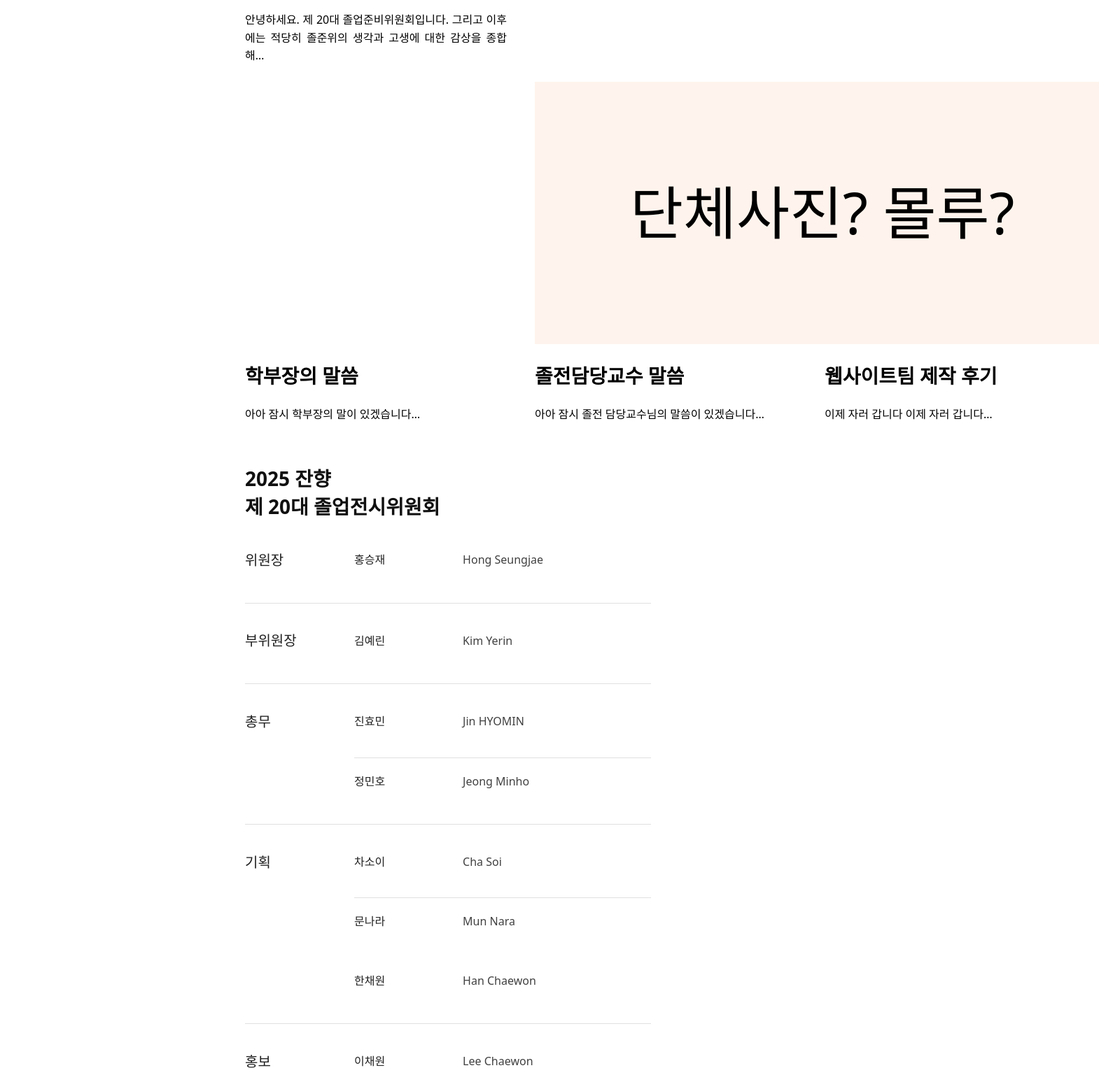
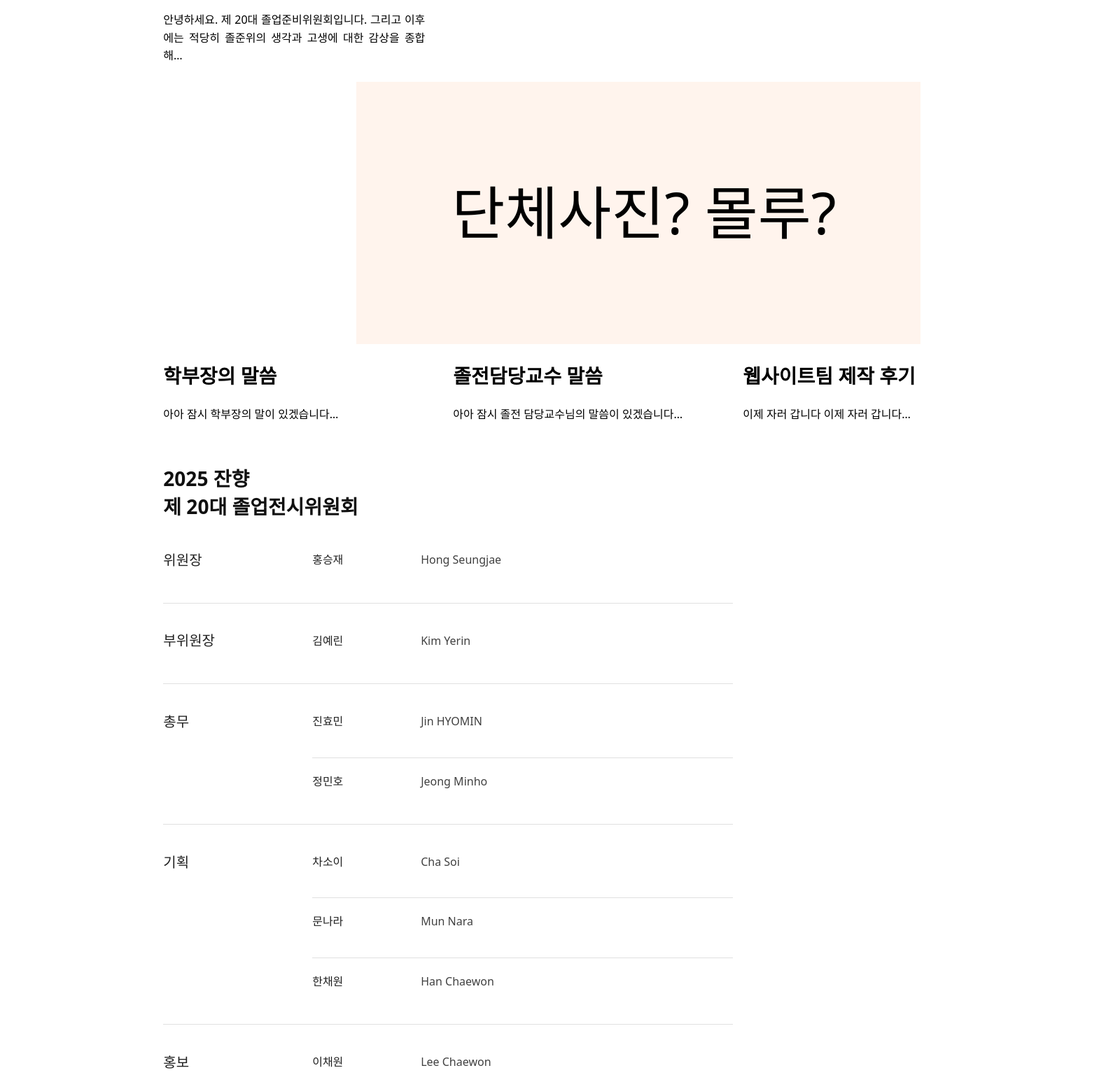
Before and after one commit to Suminseong/TU2025gradulate, a React (Vite) app in the folder 2025.gradulate/: page /credits in a window 1280 px wide. Shown: the part 343-1900 px from the top of the page at 70% size, 1570 px wide, since content can reach past the window. Built offline with nearby package versions, Linux system fonts and the light colour scheme.

Commit message:
크레딧 페이지 padding vw로 임시 대응 (노트북에서 깨져 보여서)

```diff
--- a/2025.gradulate/src/jsx/atom/WorkInfo.jsx
+++ b/2025.gradulate/src/jsx/atom/WorkInfo.jsx
@@ -161,7 +161,7 @@ export default function WorkInfo({
                     <div style={{ ...likeIconWrapperStyle }} onClick={() => { /* 좋아요 기능 추후 구현 */ }}>
                         <div style={{ ...likeIconAlignStyle }}>
                             <img style={{ ...likeIconStyle }} src="../icons/likeIcon(white).svg" alt="Like Icon" />
-                            <p style={{ ...likeCountStyle }}>256</p>
+                            <p style={{ ...likeCountStyle }}>0</p> { /* 좋아요 수 추후 데이터베이스 연결 */ }
                         </div>
                     </div>
                     <div style={{ ...pageDownIconWrapperStyle }} onClick={() => { window.scrollBy({ top: window.innerHeight, behavior: 'smooth' }); }}>
--- a/2025.gradulate/src/jsx/pages/Credits.jsx
+++ b/2025.gradulate/src/jsx/pages/Credits.jsx
@@ -4,11 +4,14 @@
 // 공통 타이포/레이아웃 수치
 const FONT = `'Pretendard', system-ui, -apple-system, Segoe UI, Roboto, Noto Sans KR, Arial, sans-serif`;
 const PAGE_SIDE = 350;
+// vw 단위 변경 계산
+const PAGE_SIDE_VW = `${(PAGE_SIDE / 1920) * 100}vw`;
+const PAGE_SIDE_VW_IMG = `${((PAGE_SIDE + 414) / 1920) * 100}vw`; // 이미지 포함 시
 
 function PageContainer({ children }) {
   return (
     <div style={{ position: 'relative', background: '#fff' }}>
-      <div style={{ paddingLeft: PAGE_SIDE, paddingRight: PAGE_SIDE }}>{children}</div>
+      <div style={{ paddingLeft: PAGE_SIDE_VW, paddingRight: PAGE_SIDE_VW }}>{children}</div>
     </div>
   );
 }
@@ -83,7 +86,7 @@ function HeroCard({ children }) {
         height: 375,
         background: '#FFF4ED',
         marginTop: 24,
-        marginLeft: PAGE_SIDE + 414, // 좌측 텍스트와 간격 맞추기(시안 비율에 준함)
+        marginLeft: PAGE_SIDE_VW_IMG, // 좌측 텍스트와 간격 맞추기(시안 비율에 준함)
         position: 'absolute',
       }}
     >
@@ -181,9 +184,14 @@ function CommitteeSection({ title, rows, last = false }) {
       </div>
 
       <div style={{ width: 900, display: 'flex', flexDirection: 'column' }}>
-        {rows.map((r, i) => (
-          <CommitteeRow key={r.ko + r.en + i} ko={r.ko} en={r.en} divider={i === 0 && rows.length > 1} />
-        ))}
+            {rows.map((r, i) => (
+              <CommitteeRow
+                key={r.ko + r.en + i}
+                ko={r.ko}
+                en={r.en}
+                divider={rows.length > 1 && i !== rows.length - 1}
+              />
+            ))}
       </div>
     </div>
   );
```
